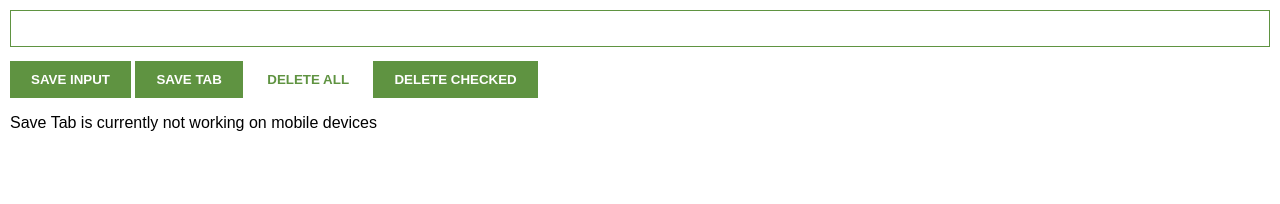
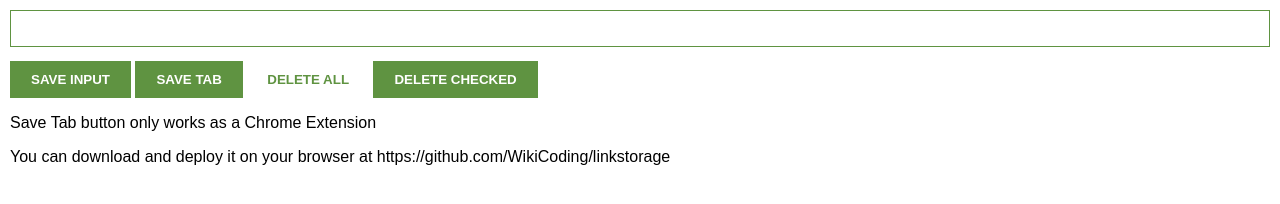
Before and after one commit to WikiCoding/linkstorage, a browser extension: page index.html in a window 1280 px wide. Drawn offline with Linux system fonts and the light colour scheme.

Commit message:
Update index.html

```diff
--- a/index.html
+++ b/index.html
@@ -11,7 +11,8 @@
     <button id="tab-btn">SAVE TAB</button>
     <button id="delete-btn">DELETE ALL</button>
     <button id="del-btn">DELETE CHECKED</button>
-    <p>Save Tab is currently not working on mobile devices</p>
+    <p>Save Tab button only works as a Chrome Extension</p>
+    <p>You can download and deploy it on your browser at https://github.com/WikiCoding/linkstorage</p>
 
     <ul id="ul-el"></ul>
 
```
